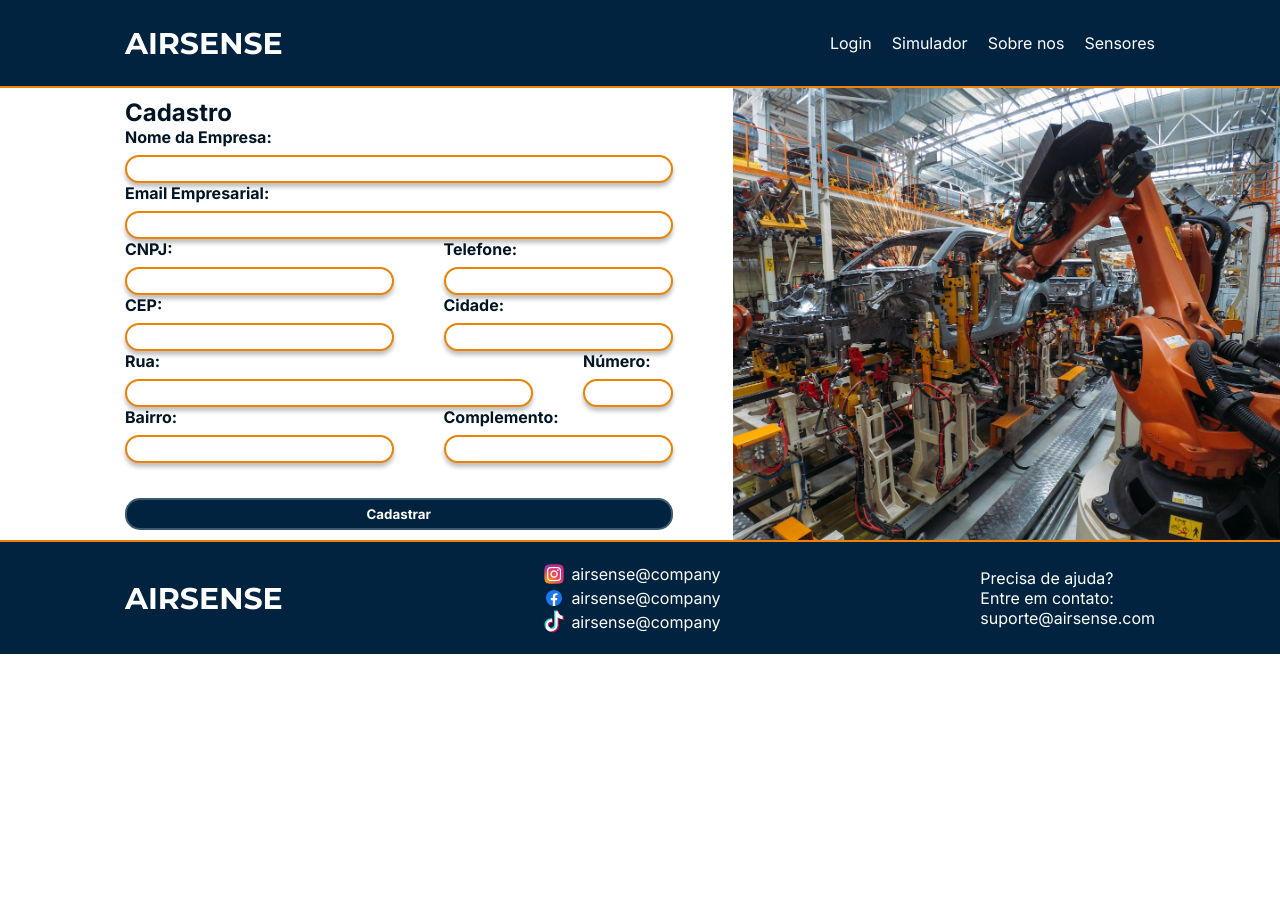
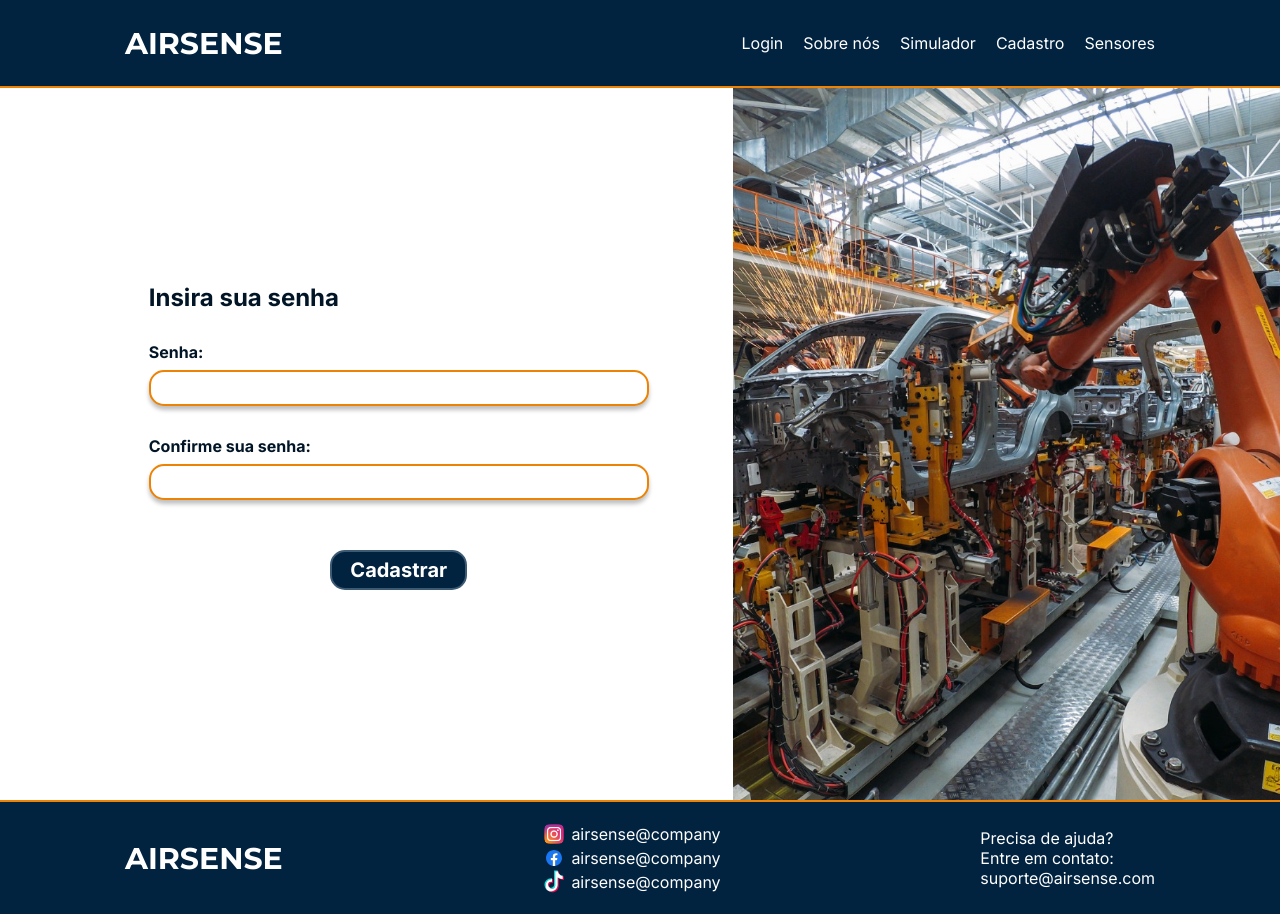
Before and after one commit to Junior-06/AirSense, a plain HTML site: page site - AIRSENSE/Cadastro.html in a window 1280 px wide. Both pictures are taken after a click on the button "Cadastrar". Before the commit the page ends 800 px from the top, so only its background shows below. Drawn offline with Linux system fonts and the light colour scheme.

Commit message:
Modificação css cadastro

```diff
--- a/site - AIRSENSE/Cadastro.html
+++ b/site - AIRSENSE/Cadastro.html
@@ -15,27 +15,21 @@
 <body>
     <header>
         <div class="container">
-            <a class="logo" href="index.html">AIRSENSE</a>
+            <a class="logo" href="./index.html">AIRSENSE</a>
             <ul class="navbar">
-                <li>
-                    <a href="login.html">Login</a>
-                </li>
-                <li>
-                    <a href="simulador_financeiro.html">Simulador</a>
-                </li>
-                <li>
-                    <a href="sobre_nos.html">Sobre nos</a>
-                </li>
-                <li>
-                    <a href="sensores.html">Sensores</a>
-                </li>
+                <li><a href="login.html">Login</a></li>
+                <li><a href="sobre_nos.html">Sobre nós</a></li>
+                <li><a href="simulador_financeiro.html">Simulador</a></li>
+                <li><a href="Cadastro.html">Cadastro</a></li>
+                <li><a href="sensores.html">Sensores</a></li>
             </ul>
         </div>
     </header>
+
     <section class="section-main">
         <div class="container">
             <div class="cadastro metade">
-                <div class="form">
+                <div id="div_form" class="form">
                     <h2 class="text-cadastro">Cadastro</h2>
                     <div class="empresa-nome campo">
                         <h4>Nome da Empresa: </h4>
@@ -78,10 +72,8 @@
                         <h4>Complemento:     </h4>
                         <input class="input" type="text">
                     </div>
+                    <button id="btn-main" class="button" onclick="senhaCadastrar()">Cadastrar</button>
                 </div>
-                <br>
-
-                    <button class="button" onclick="CadastroCliente()">Cadastrar</button>
             </div>
             <div class="marketing metade">
 
@@ -114,16 +106,19 @@
 </html>
 
 <script>
-    function CadastroCliente() {
-        alert('Cliente cadastrado com sucesso!');
-
-        const NomeUsuario = InpNomeUsuario.value
-        console.log(NomeUsuario);
-        const Usuario = InpUsuario.value
-        console.log(Usuario);
-        const EmailUsuario = InpEmailUsuario.value
-        console.log(EmailUsuario);
-        const SenhaUsuario = InpSenhaUsuario.value
-        console.log(SenhaUsuario);
+    function senhaCadastrar() {
+        div_form.innerHTML = `
+        <h2 class="text-cadastro">Insira sua senha</h2>
+        <div class="senha campo">
+            <h4>Senha: </h4>
+            <input class="input" type="password">
+        </div>
+        <div class="senhaConfirm campo">
+            <h4>Confirme sua senha: </h4>
+            <input class="input" type="password">
+        </div>
+        <button id="btn-main" class="button" onclick="cadastrar()">Cadastrar</button>
+        `
+        div_form.classList.add("password")
     }
 </script>
--- a/site - AIRSENSE/styles/cadastro.css
+++ b/site - AIRSENSE/styles/cadastro.css
@@ -1,10 +1,6 @@
 body {
+    background-color: white;
     height: 100vh;
-    background-color: white;
-}
-
-section {
-    height: fit-content;
 }
 
 section .container{
@@ -22,14 +18,16 @@
 section .cadastro {
     display: flex;
     flex-direction: column;
-    margin: 10px 60px 10px 125px;
+    margin: 20px 60px 20px 125px;
     color: var(--navy-dark);
+    justify-content: center;
+    align-items: center;
 }
 
 section .cadastro .form {
     width: fit-content;
     display: grid;
-    gap: 15;
+    gap: 12px;
     margin-bottom: 15px;
     column-gap: 50px;
     grid-template-columns: 3fr 1fr 1fr; /* Primeira coluna maior para acomodar campos longos */
@@ -40,7 +38,8 @@
         "cnpj phone phone"
         "cep cidade cidade"
         "rua rua num"
-        "bairro complemento complemento";
+        "bairro complemento complemento"
+        "btn btn btn";
 }
 
 .campo {
@@ -71,6 +70,8 @@
 
 .empresa-complemento {grid-area: complemento}
 
+#btn-main {grid-area: btn;}
+
 section .marketing {
     background-image: url(../img/cadastro/cadastro-armRobot.jpeg);
     background-size: cover;
@@ -84,7 +85,7 @@
     border: 2px solid var(--orange);
     background: #FFF;
     box-shadow: 0px 4px 4px 0px rgba(0, 0, 0, 0.25);
-    padding: 4px 0 4px 10px;
+    padding: 2px 0 2px 10px;
 }
 
 .input:focus-visible {
@@ -92,11 +93,15 @@
 }
 
 .button {
+    margin: 0 auto;
+    margin-top: 20px;
+    font-size: 20px;
+    width: fit-content;
     background-color: #012340;
     border: 2px solid var(--cyan);
     color: white;
     border-radius: 15px;
-    padding: 6px;
+    padding: 6px 18px 6px 18px;
     font-weight: bold;
     transition: all 0.3s ease-in-out;
 }
@@ -108,3 +113,22 @@
     border: 2px solid var(--orange);
     cursor: pointer;
 }
+
+.senha { grid-area: senha;}
+
+.senhaConfirm { grid-area: confirm;}
+
+div.form.password {
+    gap: 30px;
+    max-width: 500px;
+    width: 100%;
+    grid-template-areas:
+    "titulo titulo titulo"
+    "senha senha senha"
+    "confirm confirm confirm"
+    "btn btn btn";
+}
+
+div.form.password .input {
+    padding: 8px 0 8px 10px;
+}
--- a/site - AIRSENSE/styles/dashboard.css
+++ b/site - AIRSENSE/styles/dashboard.css
@@ -141,6 +141,7 @@
 }
 
 .section-main .bottom .grafico {
+    height: fit-content;
     padding: 15px;
     display: flex;
     align-items: center;
--- a/site - AIRSENSE/styles/header.css
+++ b/site - AIRSENSE/styles/header.css
@@ -20,7 +20,8 @@
 
 header .container  {
     height: 100%;
-    margin: 0 125px;
+    margin: 0 auto;
+    padding: 0 125px;
     display: flex;
     justify-content: space-between;
     align-items: center;
--- a/site - AIRSENSE/styles/index.css
+++ b/site - AIRSENSE/styles/index.css
@@ -5,7 +5,7 @@
 .banner .container {
     height: 600px;
     border: 2px white;
-    background-image: url(https://mexico-now.com/wp-content/uploads/2023/07/Plant2-superJumbo.jpg);
+    background-image: url(../img/index/bg-banner.jpg);
     background-size: cover;
     background-position: center;
     max-width: none;
--- a/site - AIRSENSE/styles/reset.css
+++ b/site - AIRSENSE/styles/reset.css
@@ -27,8 +27,14 @@
 }
 
 .container {
-    max-width: 1440px;
+    max-width: 1280px;
     margin: 0 auto;
+}
+
+@media screen and (min-width: 1440px) {
+    .container {
+        max-width: 1440px;
+    }
 }
 
 .blur-black {
```
Also changed, not shown: site - AIRSENSE/js/dashboard/dashAPIGET.js (+4 -4 lines).
